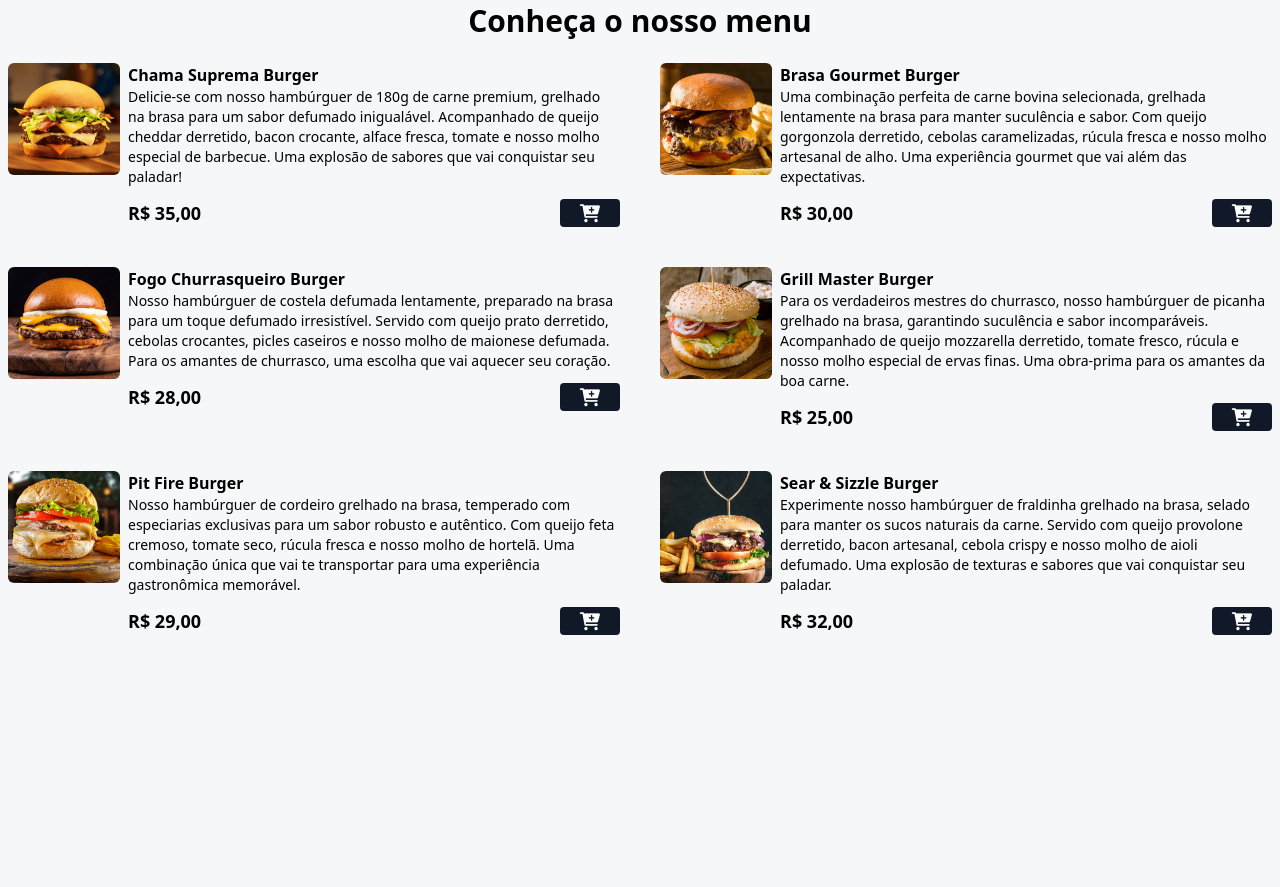
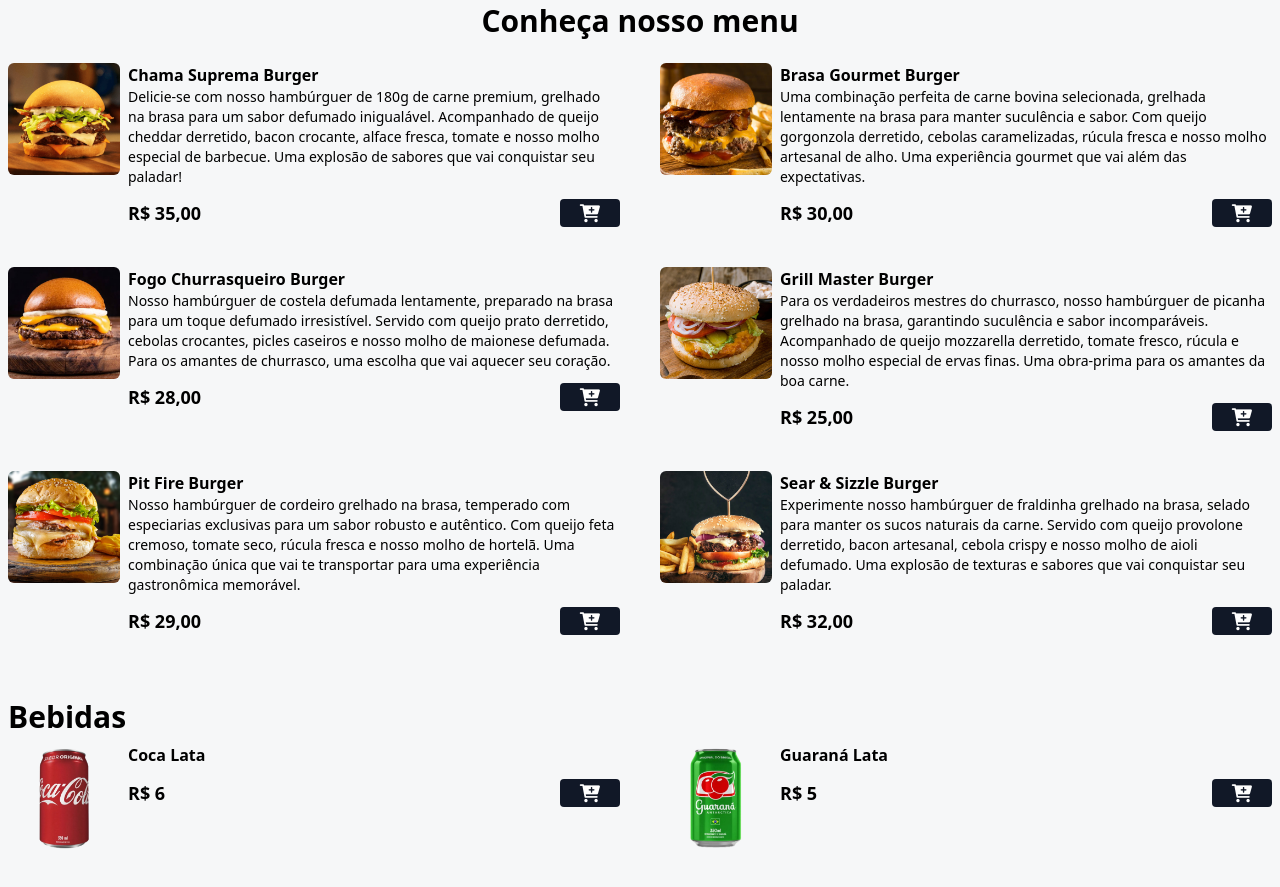
Before and after one commit to rfrancodev/hamburgueria, a website: page index.html in a window 1280 px wide. Shown: the part 453-1340 px from the top of the page. Before the commit the page ends 1152 px from the top, so only its background shows below. Drawn offline with Linux system fonts and the light colour scheme.

Commit message:
Incluido grid bebidas

```diff
--- a/index.html
+++ b/index.html
@@ -35,7 +35,7 @@
  <!-- FIM DO HEADER -->
 
     <h2 class="text=2xl md:text-3xl font-bold text-center mt-9 mb-6">
-        Conheça o nosso menu
+        Conheça nosso menu
         </h2>
 
 <!-- MENU -->
@@ -209,6 +209,71 @@
 
     </main>
 
+    <div class="mx-auto max-w-7xl px-2 my-2">
+        <h2 class="font-bold text-3xl">
+            Bebidas
+        </h2>
+    </div>
+
+    <!-- GRID BEBIDAS -->
+
+    <div class="grid grid-cols-1 md:grid-cols-2 gap-7 md:gap-10 mx-auto max-w-7xl px-2 mb-16" id="menu">
+
+        <!-- BEBIDA ITEM -->
+     <div class="flex gap-2 w-full ">
+        <img
+        src="./assets/refri-1.png"
+        alt="Coca Lata"
+        class="w-28 h-28 rounded-md hover:scale-110 hover:-rotate-2 duration-300"
+        />
+
+            <div class="w-full">
+                <p class="font-bold">Coca Lata</p>
+
+                <div class="flex items-center gap-2 justify-between mt-3">
+                    <p class="font-bold text-lg">R$ 6</p>
+                    <button
+                        class="bg-gray-900 px-5 rounded add-to-cart-btn"
+                        data-name="Coca Lata"
+                        data-price="6"
+                    >
+                        <i class="fa fa-cart-plus text-lg text-white"></i>
+                    </button>
+
+                </div>
+            </div>
+    </div>
+    <!-- FIM DO BEBIDA ITEM -->
+
+            <!-- BEBIDA ITEM -->
+            <div class="flex gap-2 w-full ">
+                <img
+                src="./assets/refri-2.png"
+                alt="Guaraná Lata"
+                class="w-28 h-28 rounded-md hover:scale-110 hover:-rotate-2 duration-300"
+                />
+
+                    <div class="w-full">
+                        <p class="font-bold">Guaraná Lata</p>
+
+                        <div class="flex items-center gap-2 justify-between mt-3">
+                            <p class="font-bold text-lg">R$ 5</p>
+                            <button
+                                class="bg-gray-900 px-5 rounded add-to-cart-btn"
+                                data-name="Guaraná Lata"
+                                data-price="5"
+                            >
+                                <i class="fa fa-cart-plus text-lg text-white"></i>
+                            </button>
+
+                        </div>
+                    </div>
+            </div>
+            <!-- FIM DO BEBIDA ITEM -->
+
+    </div>
+    <!-- FIM GRID BEBIDAS -->
+
 </div>
 <!-- FIM DO MENU -->
 
```
Also changed, not shown: styles/output.css.
